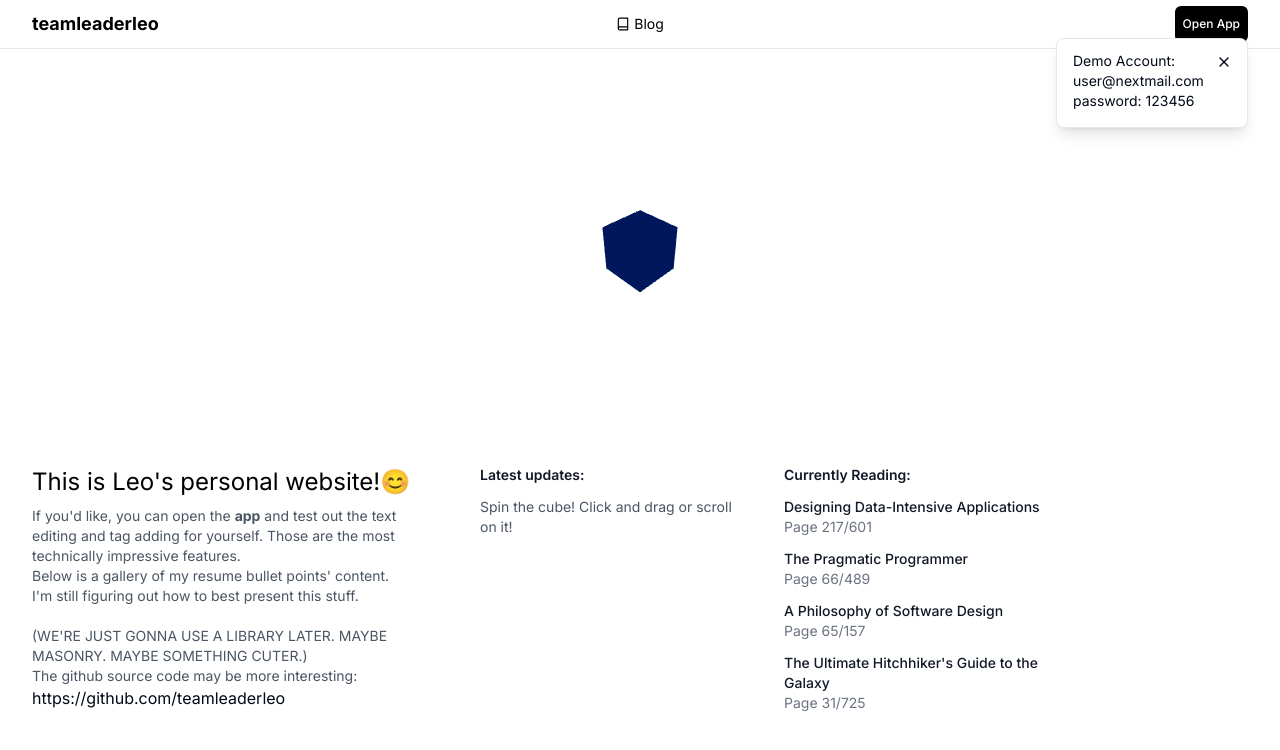
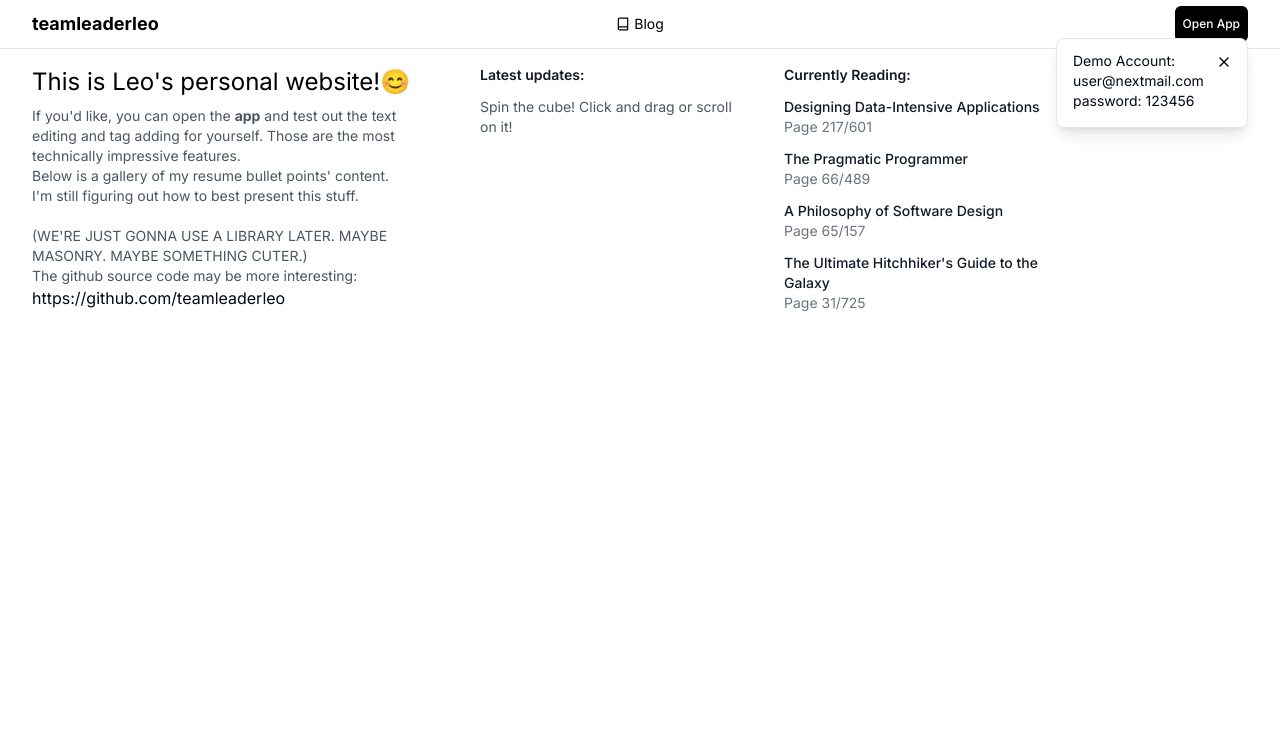
Before and after one commit to teamleaderleo/scrapbook, a Next.js app: page / in a window 1280 px wide. Shown: the top 750 px of the page. Built offline with nearby package versions, Linux system fonts and the light colour scheme; a web font is replaced by a local one.

Commit message:
declutter the home page

```diff
--- a/app/page.tsx
+++ b/app/page.tsx
@@ -1,17 +1,11 @@
 import Link from 'next/link';
 import SiteNav from '@/components/site-nav';
-import ScrapbookBoard from '@/components/scrapbook/scrapbook-board';
-import Scene3D from '@/components/three-carousel/scene-3d';
-import { SCRAPBOOK_DATA } from '@/components/scrapbook/scrapbook-data';
-import { GIT_INLINE_DATA } from '@/components/scrapbook/git-inline-data';
-import { POTATO_DATA } from '@/components/scrapbook/potato-compressor-data';
-import { FOLD_COMMENTS_DATA } from '@/components/scrapbook/fold-comments-data';
 
 export default function Page() {
   return (
     <main className="flex flex-col min-h-screen bg-white">
       <SiteNav />
-      <Scene3D />
+      {/* <Scene3D /> */}
       <div className="max-w-7xl mx-auto w-full px-4 sm:px-6 lg:px-8 mt-4 mb-6">
         <div className="flex justify-start items-start gap-16">
           <div className="max-w-sm flex-shrink-0">
@@ -35,33 +29,6 @@ export default function Page() {
               <p className="text-sm text-gray-600 mb-2">
                 Spin the cube! Click and drag or scroll on it!
               </p>
-              {/* <h2 className="text-sm font-semibold text-gray-900 mb-3">Some blog posts I intend on writing</h2>
-              <ul className="space-y-2">
-                <li className="text-sm">
-                  <Link href="/blog/post-1" className="text-gray-600 hover:text-gray-900">
-                    What&apos;s the deal with JavaScript bundlers?
-                  </Link>
-                  <span className="block text-gray-500 text-xs">Headaches with dynamic imports...</span>
-                </li>
-                <li className="text-sm">
-                  <Link href="/blog/post-1" className="text-gray-600 hover:text-gray-900">
-                    What I&apos;m learning from building a blog
-                  </Link>
-                  <span className="block text-gray-500 text-xs">There&apos;s a lot.</span>
-                </li>
-                <li className="text-sm">
-                  <Link href="/blog/post-2" className="text-gray-600 hover:text-gray-900">
-                    What I&apos;ve learned from building Scrapbook
-                  </Link>
-                  <span className="block text-gray-500 text-xs">Polishing is sometimes worth it.</span>
-                </li>
-                <li className="text-sm">
-                  <Link href="/blog/post-3" className="text-gray-600 hover:text-gray-900">
-                    Observations on modern sites and their decision-making
-                  </Link>
-                  <span className="block text-gray-500 text-xs">Given infinite time, we could do better.</span>
-                </li>
-              </ul> */}
             </div>
 
             <div className="w-64 max-h-128 overflow-auto">
@@ -91,29 +58,6 @@ export default function Page() {
         </div>
       </div>
 
-      {/* <div className="space-y-32">
-        <div className="px-4 sm:px-6 lg:px-8">
-          <ScrapbookBoard data={SCRAPBOOK_DATA} title='Scrapbook'/>
-        </div>
-
-        <div className="px-4 sm:px-6 lg:px-8">
-          <ScrapbookBoard data={GIT_INLINE_DATA} title='Git Inline'/>
-        </div>
-
-        <div className="px-4 sm:px-6 lg:px-8">
-          <ScrapbookBoard data={POTATO_DATA} title='Potato Image Compressor'/>
-        </div>
-
-        <div className="px-4 sm:px-6 lg:px-8">
-          <ScrapbookBoard data={FOLD_COMMENTS_DATA} title='Fold Single-Line Comments'/>
-        </div>
-      </div> */}
-
-      {/* <footer className="py-3">
-        <div className="max-w-7xl mx-auto px-4 sm:px-6 lg:px-8 text-center text-xs text-gray-600">
-          © 2025 teamleaderleo. All rights reserved.
-        </div>
-      </footer> */}
     </main>
   );
 }
```
